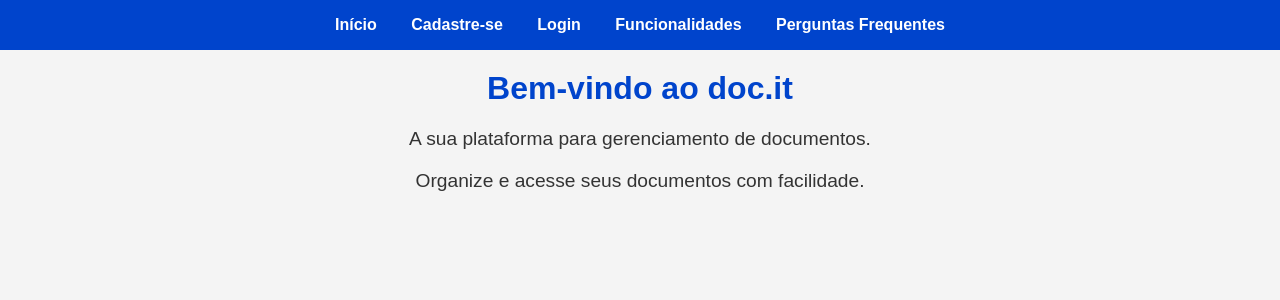
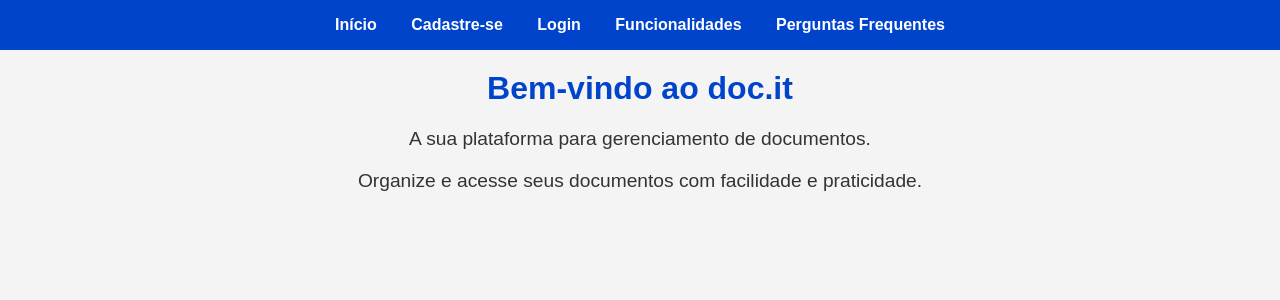
Before and after one commit to mateusfln/ad1-pgr-backend, a Django app: page / in a window 1280 px wide. Shown: the top 300 px of the page. Run offline with Django 5.2, Linux system fonts and the light colour scheme.

Commit message:
adição de texto

```diff
--- a/doc_it/home/templates/home.html
+++ b/doc_it/home/templates/home.html
@@ -4,6 +4,6 @@
 
 {% block content %}
     <section class="home-section">
-        <p>Organize e acesse seus documentos com facilidade.</p>
+        <p>Organize e acesse seus documentos com facilidade e praticidade.</p>
     </section>
 {% endblock %}
```
